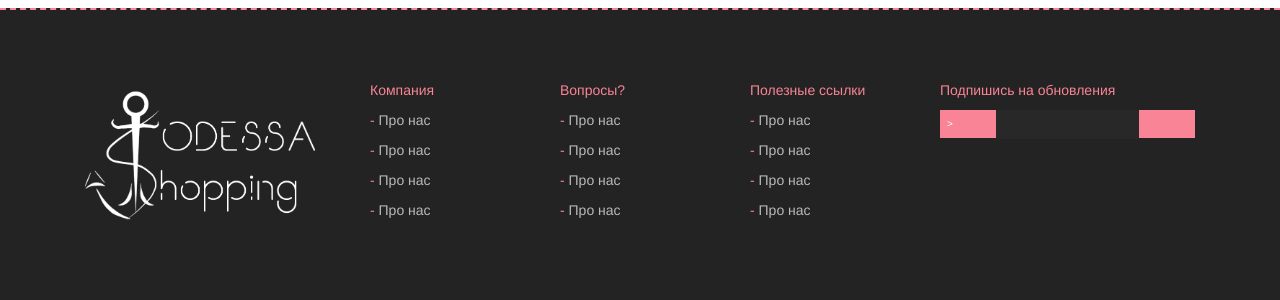
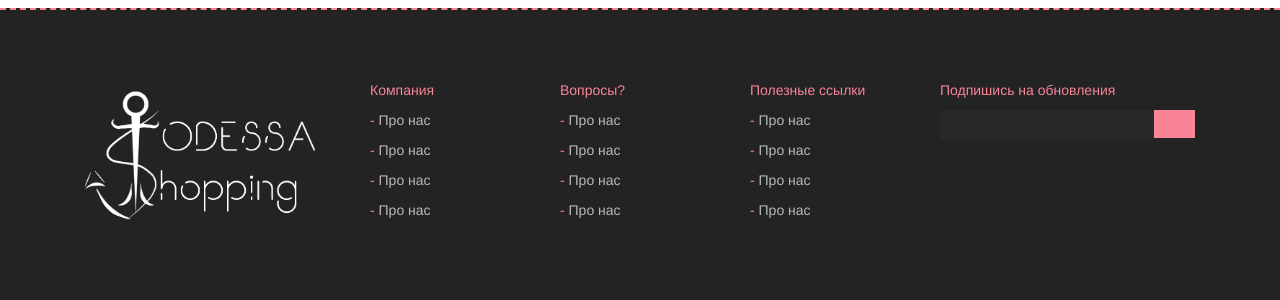
Before and after one commit to danilsizov/Odessa-dress-shop, a PHP site: page /my-bag.html in a window 1280 px wide. Shown: the part 1253-1553 px from the top of the page. Run offline with PHP 8.4, Linux system fonts and the light colour scheme; some web fonts are replaced.

Commit message:
bug#1 fixed

```diff
--- a/style/my-style.css
+++ b/style/my-style.css
@@ -403,9 +403,9 @@ input {
 	background: #282828;
 	outline: none;
 	color: #b9b9b9;
- width: 50%;
+	width: 75%;
 	position: absolute;
- left: 25%;
+	left: 15px;
 	float: left;
 	border:none !important;
 }
```
Lines whose indentation alone changed are shown as unchanged.
